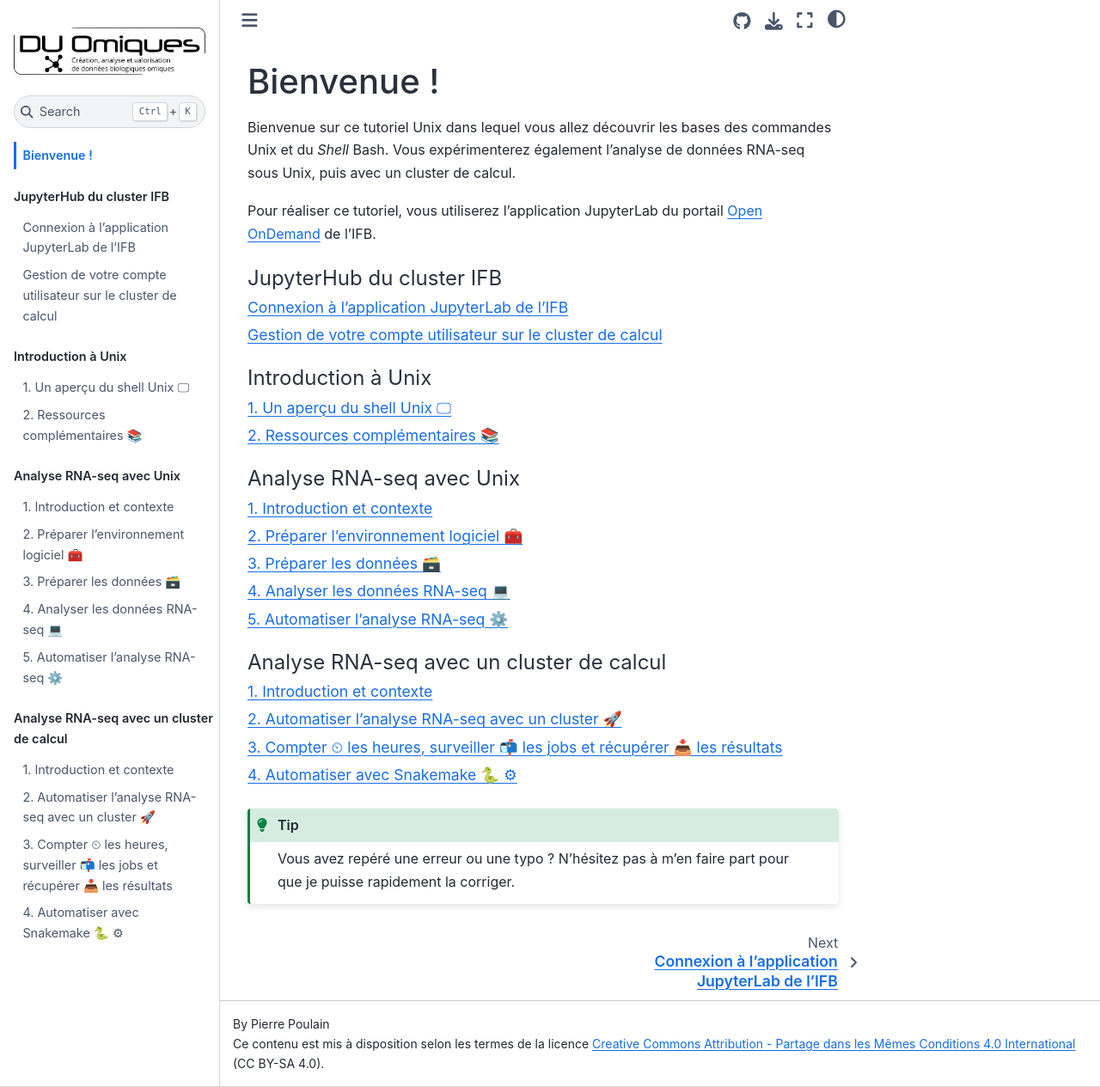
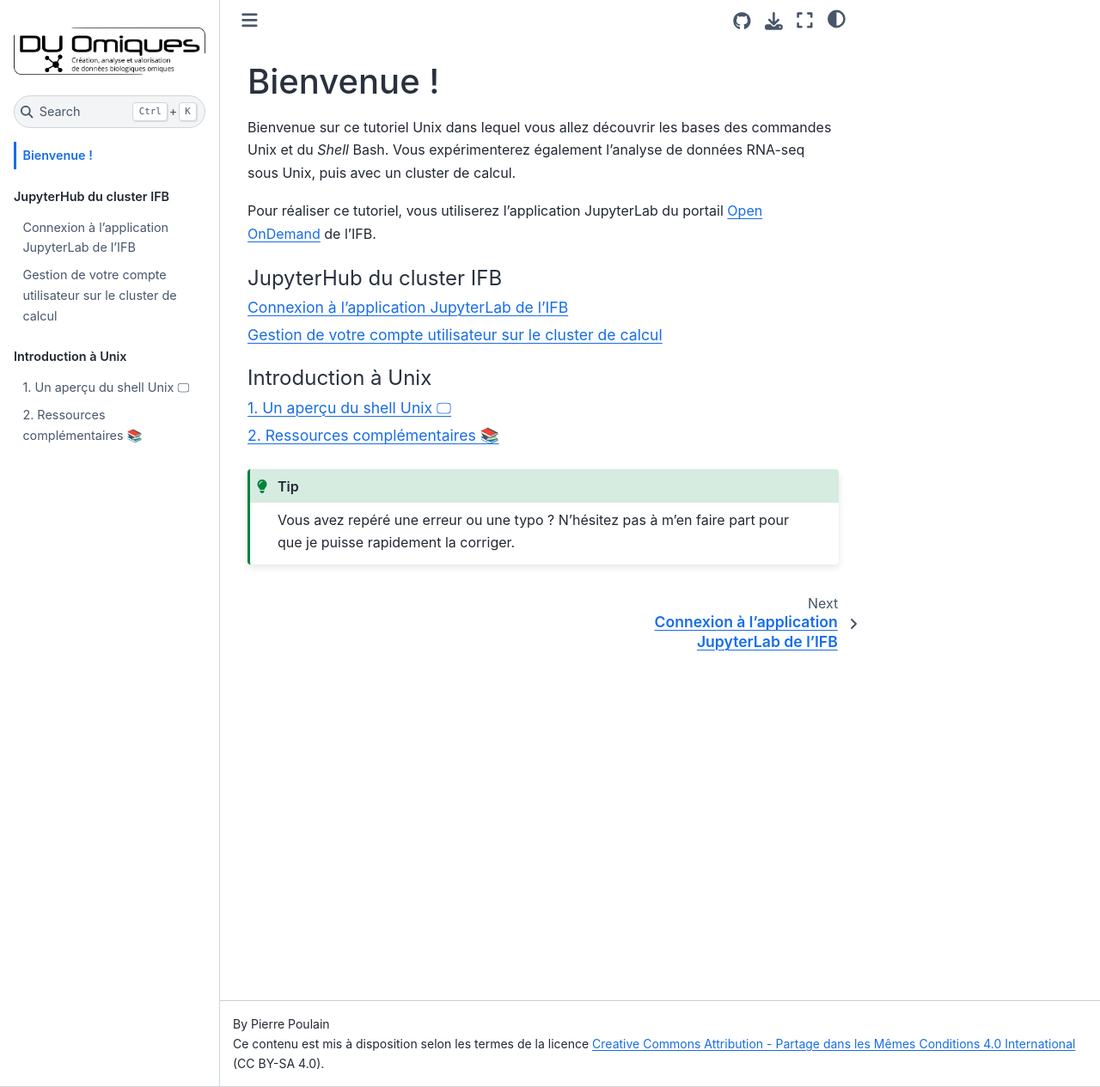
Before and after one commit to pierrepo/unix-tutorial, a Jupyter Book: the page built from content/intro.md, in a window 1280 px wide and 1265 px high. Shown: the whole window at 86% size. Built offline with Jupyter Book 1.0.4 settings and Sphinx 7.4.7 and the Sphinx Book theme 1.1.4, drawn with Linux system fonts in a browser that asks for light colours; some of the changed lines change nothing that is shown.

```diff
--- a/content/_toc.yml
+++ b/content/_toc.yml
@@ -13,18 +13,18 @@
   chapters:
   - file: tuto1/tutorial
   - file: tuto1/more
-- caption: Analyse RNA-seq avec Unix
-  numbered: true
-  chapters:
-  - file: tuto2/0_intro
-  - file: tuto2/1_preparer_logiciels_module
-  - file: tuto2/2_preparer_donnees
-  - file: tuto2/3_analyser
-  - file: tuto2/4_automatiser
-- caption: Analyse RNA-seq avec un cluster de calcul
-  numbered: true
-  chapters:
-  - file: tuto3/0_intro
-  - file: tuto3/1_automatiser
-  - file: tuto3/2_compter_surveiller_recuperer
-  - file: tuto3/3_automatiser_snakemake
+# - caption: Analyse RNA-seq avec Unix
+#   numbered: true
+#   chapters:
+#   - file: tuto2/0_intro
+#   - file: tuto2/1_preparer_logiciels_module
+#   - file: tuto2/2_preparer_donnees
+#   - file: tuto2/3_analyser
+#   - file: tuto2/4_automatiser
+# - caption: Analyse RNA-seq avec un cluster de calcul
+#   numbered: true
+#   chapters:
+#   - file: tuto3/0_intro
+#   - file: tuto3/1_automatiser
+#   - file: tuto3/2_compter_surveiller_recuperer
+#   - file: tuto3/3_automatiser_snakemake
```
